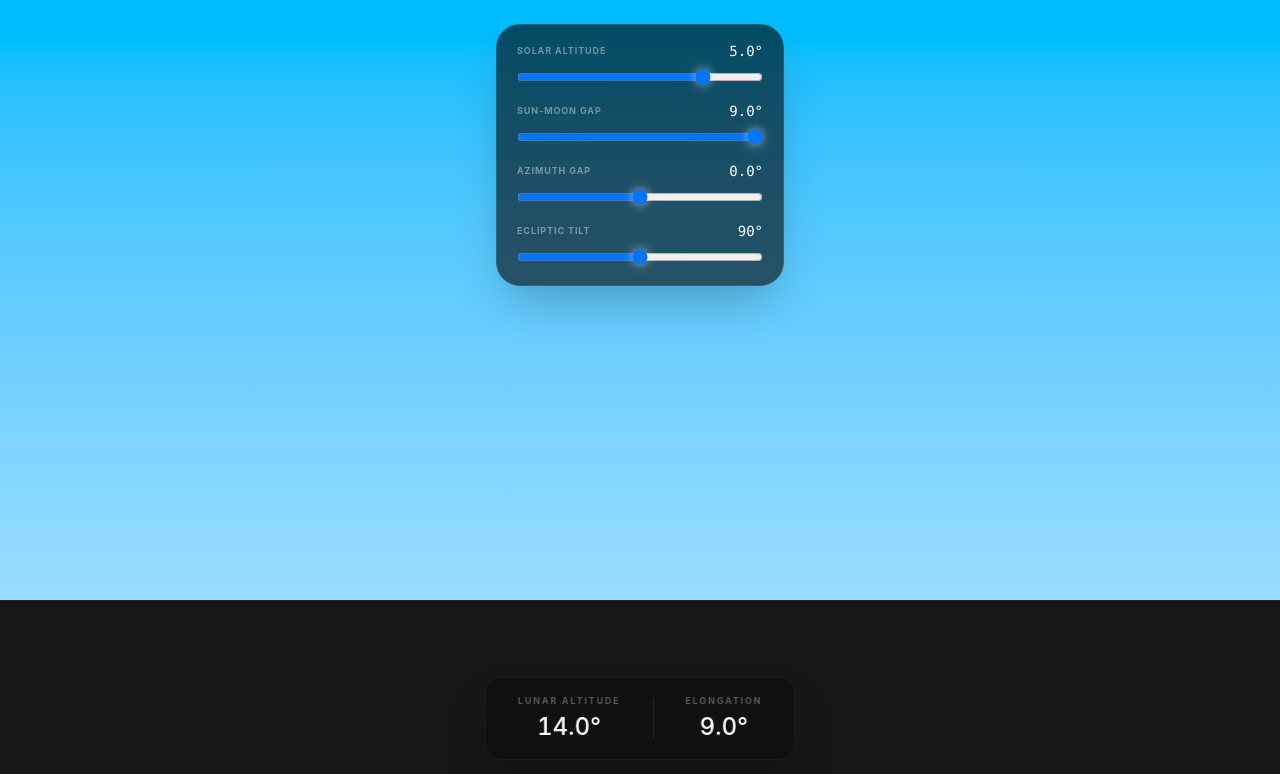
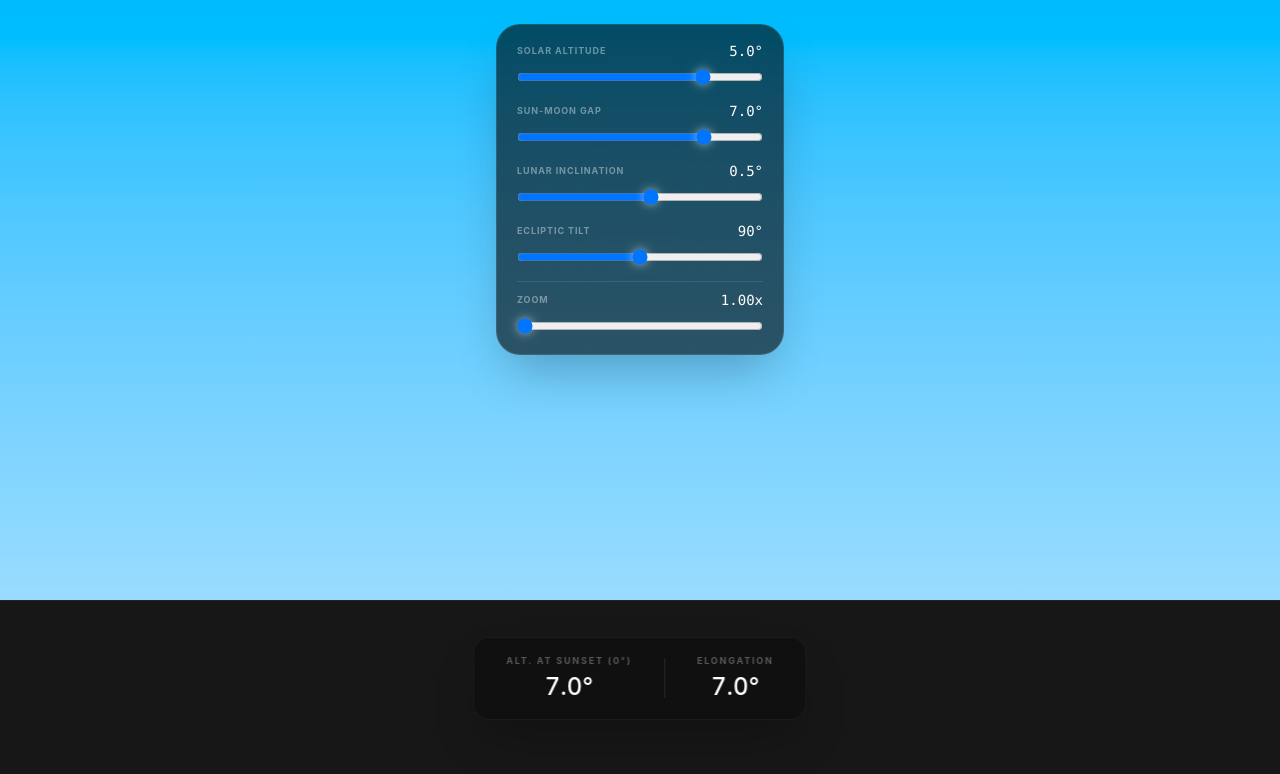
Before and after one commit to PijarAdiluhung/hilal-simulation, a Vue app: page / in a window 1280 px wide. Shown: the top 774 px of the page. Built offline with nearby package versions, Linux system fonts and the light colour scheme.

Commit message:
added tweaks

```diff
--- a/src/views/SimView.vue
+++ b/src/views/SimView.vue
@@ -2,52 +2,44 @@
 import { ref, computed } from 'vue'
 
 // --- CONFIGURATION ---
+const zoom = ref(1) // 1 = Default, 4 = Zoomed out
+
 const CONFIG = {
   HORIZON_Y: 72, // Percent from top
-  VISUAL_SCALE: 20, // 1 degree = 20 units (vh/%)
-  SUN_SIZE: 50, // px
-  MOON_SCALE: 0.8,
+  MOON_RATIO: 1.0,
 }
 
 const solarProgress = ref(5)
-const SUNMOON_GAP = ref(9)
-const AZIMUTH_GAP = ref(0)
+const SUNMOON_GAP = ref(7)
+const LUNAR_INCLINATION = ref(0.5)
 const celestialTilt = ref(90)
+
+const visualScale = computed(() => 20 / zoom.value) // 1 degree = 20 units (vh/%)
+const sunSize = computed(() => 50 / zoom.value) // px
+const moonSize = computed(() => sunSize.value * CONFIG.MOON_RATIO)
 
 // Helper to convert degrees to radians
 const toRad = (deg) => deg * (Math.PI / 180)
 
-const moonRotation = computed(() => {
-  // 1. Get the geometric angle between Sun and Moon based on your gaps
-  const angleRad = Math.atan2(SUNMOON_GAP.value, AZIMUTH_GAP.value)
-  const angleDeg = angleRad * (180 / Math.PI)
-
-  // 2. Adjust for the celestial tilt.
-  // We subtract 90 because when tilt is 90 (vertical),
-  // the moon's "down" is the sun.
-  const tiltAdjustment = celestialTilt.value - 90
-
-  return angleDeg + tiltAdjustment
-})
-
 // --- NEW POSITIONING LOGIC ---
-const getPosition = (altitude, azimuthOffset = 0) => {
-  // 1. Center of rotation (The point on the horizon)
+const getPosition = (altitude, inclinationOffset = 0) => {
   const centerX = 50 // %
   const centerY = CONFIG.HORIZON_Y // %
 
-  // 2. Adjust angle so 90° is vertical
-  // In screen space, 0° is usually horizontal right.
-  // We want 90° to be "straight up".
-  const angleRad = toRad(celestialTilt.value - 90)
+  // 1. Convert our tilt to Radians
+  // We subtract 90 because we want 90° to be vertical (up/down)
+  const tiltRad = toRad(celestialTilt.value - 90)
 
-  // 3. Calculate raw offsets based on your scale
-  const rawX = azimuthOffset * CONFIG.VISUAL_SCALE // vh units
-  const rawY = -altitude * CONFIG.VISUAL_SCALE // % units (negative because up is smaller Y)
+  // 2. The "Local" coordinates (relative to the sun's path)
+  // localX is the sideways distance (inclination)
+  // localY is the altitude distance
+  const localX = inclinationOffset * visualScale.value
+  const localY = -altitude * visualScale.value
 
-  // 4. Apply Rotation Matrix
-  const rotatedX = rawX * Math.cos(angleRad) - rawY * Math.sin(angleRad)
-  const rotatedY = rawX * Math.sin(angleRad) + rawY * Math.cos(angleRad)
+  // 3. Apply Rotation Matrix to the coordinates
+  // This swings the localX and localY based on the tilt
+  const rotatedX = localX * Math.cos(tiltRad) - localY * Math.sin(tiltRad)
+  const rotatedY = localX * Math.sin(tiltRad) + localY * Math.cos(tiltRad)
 
   return {
     left: `calc(${centerX}% + ${rotatedX}vh)`,
@@ -55,13 +47,63 @@ const getPosition = (altitude, azimuthOffset = 0) => {
   }
 }
 
-const sunPos = computed(() => getPosition(solarProgress.value, 0))
-const moonPos = computed(() => getPosition(lunarAltitude.value, AZIMUTH_GAP.value))
+// IMPORTANT: We must calculate the Moon relative to the Sun's progress
+const moonPos = computed(() => {
+  // Use the solarProgress as the base, and add the gap
+  // This ensures they stay locked to the same tilted "track"
+  return getPosition(solarProgress.value + SUNMOON_GAP.value, LUNAR_INCLINATION.value)
+})
+
+const sunPos = computed(() => {
+  // Sun has 0 inclination offset relative to its own path
+  return getPosition(solarProgress.value, 0)
+})
+
+const moonRotation = computed(() => {
+  // 1. Get the screen positions as raw numbers
+  // We need to strip the 'vh', '%' and 'calc' to get clean coordinates
+  // A simpler way is to re-run the logic or use the raw rotated values:
+
+  const tiltRad = toRad(celestialTilt.value - 90)
+
+  // Sun local position
+  const sX = 0
+  const sY = -solarProgress.value * visualScale.value
+  const sunRotX = sX * Math.cos(tiltRad) - sY * Math.sin(tiltRad)
+  const sunRotY = sX * Math.sin(tiltRad) + sY * Math.cos(tiltRad)
+
+  // Moon local position
+  const mX = LUNAR_INCLINATION.value * visualScale.value
+  const mY = -(solarProgress.value + SUNMOON_GAP.value) * visualScale.value
+  const moonRotX = mX * Math.cos(tiltRad) - mY * Math.sin(tiltRad)
+  const moonRotY = mX * Math.sin(tiltRad) + mY * Math.cos(tiltRad)
+
+  // 2. Calculate the delta between them
+  const deltaX = sunRotX - moonRotX
+  const deltaY = sunRotY - moonRotY
+
+  // 3. Calculate the angle (atan2 is perfect for this)
+  // We add 90 because the moon's default "0" rotation
+  // (the crescent belly) is pointing right.
+  const angleRad = Math.atan2(deltaY, deltaX)
+  const angleDeg = angleRad * (180 / Math.PI)
+
+  return angleDeg
+})
 
 const lunarAltitude = computed(() => solarProgress.value + SUNMOON_GAP.value)
 
+const altitudeAtSunset = computed(() => {
+  // When solarProgress is 0, the moon's position along the path is just the GAP.
+  // To get the vertical altitude relative to the horizon at that moment:
+  const tiltRad = toRad(celestialTilt.value)
+
+  // vertical_component = path_distance * sin(tilt)
+  return SUNMOON_GAP.value * Math.sin(tiltRad)
+})
+
 const elongation = computed(() => {
-  return Math.sqrt(Math.pow(SUNMOON_GAP.value, 2) + Math.pow(AZIMUTH_GAP.value, 2))
+  return Math.sqrt(Math.pow(SUNMOON_GAP.value, 2) + Math.pow(LUNAR_INCLINATION.value, 2))
 })
 
 // --- SKY STATES ---
@@ -132,23 +174,25 @@ const syafaqOpacity = computed(() => {
 })
 
 const moonOpacity = computed(() => {
-  // 1. Check if the sun is low enough (-3°) and elongation is sufficient (6.4°)
-  if (solarProgress.value > -3 || elongation.value < 6.4) {
+  // 1. Check if the sun is low enough (-3°) and elongation is sufficient (6.2°)
+  if (solarProgress.value > -3 || elongation.value < 6.2) {
     return 0
   }
 
   // 2. If conditions are met, calculate a fade-in effect
-  const darknessFactor = Math.abs(solarProgress.value + 3) * 0.04
+  const multiplier = 0.1 / zoom.value
+  const darknessFactor = Math.abs(solarProgress.value + 3) * multiplier
 
-  // We cap the opacity at 1 (or 0.9 for a softer look)
-  return Math.min(darknessFactor, 0.7)
+  // We cap the opacity at 0.9 for a softer look
+  return Math.min(darknessFactor, 0.9)
 })
 
 // Add this computed property to calculate "Sighting Difficulty"
 const moonFilter = computed(() => {
   // If moon is near horizon (e.g., altitude < 5°) and Syafaq is active
   const proximityToHorizon = Math.max(0, 5 - lunarAltitude.value)
-  const blurAmount = proximityToHorizon * syafaqOpacity.value * 1.4
+  const blurMultiplier = 1.6 / zoom.value
+  const blurAmount = proximityToHorizon * syafaqOpacity.value * blurMultiplier
   const contrastAmount = 100 - proximityToHorizon * syafaqOpacity.value * 10
 
   return `blur(${blurAmount}px) contrast(${contrastAmount}%)`
@@ -186,7 +230,12 @@ const groundBrightness = computed(() => {
       class="absolute inset-0 z-5 transition-opacity duration-700 pointer-events-none"
       :style="{
         opacity: syafaqOpacity,
-        background: `radial-gradient(circle at 50% ${CONFIG.HORIZON_Y}%, rgba(255, 160, 60, 0.6) 0%, rgba(255, 80, 0, 0.2) 40%, transparent 60%)`,
+        background: `radial-gradient(
+      circle at 50% ${CONFIG.HORIZON_Y}%,
+      rgba(255, 160, 60, 0.6) 0%,
+      rgba(255, 80, 0, 0.2) ${40 / zoom}%,
+      transparent ${60 / zoom}%
+    )`,
       }"
     ></div>
 
@@ -198,11 +247,12 @@ const groundBrightness = computed(() => {
         :style="{
           left: sunPos.left,
           top: sunPos.top,
-          width: CONFIG.SUN_SIZE + 'px',
-          height: CONFIG.SUN_SIZE + 'px',
+          width: sunSize + 'px',
+          height: sunSize + 'px',
         }"
       ></div>
 
+      <!-- Moon -->
       <!-- Moon -->
       <div
         class="absolute left-1/2 transition-all duration-300"
@@ -211,16 +261,16 @@ const groundBrightness = computed(() => {
           top: moonPos.top,
           opacity: moonOpacity,
           filter: moonFilter,
-          transform: `translateX(calc(-50% + ${AZIMUTH_GAP * -CONFIG.VISUAL_SCALE}vh))
-                scale(${CONFIG.MOON_SCALE})
-                rotate(${moonRotation}deg)`,
+          transform: `translate(-50%, -50%) rotate(${moonRotation}deg)`, // Removed scale
+          width: moonSize + 'px',
+          height: moonSize + 'px',
         }"
       >
-        <div class="relative w-20 h-20">
-          <div
-            class="absolute inset-0 bg-white/90 rounded-full"
-            style="clip-path: path('M 40,0 A 40,40 0 1,1 40,80 A 32,37 0 1,0 40,0 Z')"
-          ></div>
+        <div class="relative w-full h-full">
+          <!-- Changed from fixed w-20 h-20 -->
+          <svg viewBox="0 0 80 80" class="fill-white/90 w-full h-full">
+            <path d="M 40,0 A 40,40 0 1,1 40,80 A 32,37 0 1,0 40,0 Z" />
+          </svg>
         </div>
       </div>
     </div>
@@ -271,16 +321,16 @@ const groundBrightness = computed(() => {
         />
       </div>
 
-      <!-- Slider 3: Azimuth -->
+      <!-- Slider 3: Inclination -->
       <div class="flex flex-col gap-2">
         <div class="flex justify-between items-center">
           <span class="text-[9px] text-white/40 font-bold tracking-widest uppercase"
-            >Azimuth Gap</span
+            >Lunar Inclination</span
           >
-          <span class="text-white font-mono text-sm">{{ AZIMUTH_GAP.toFixed(1) }}°</span>
+          <span class="text-white font-mono text-sm">{{ LUNAR_INCLINATION.toFixed(1) }}°</span>
         </div>
         <input
-          v-model.number="AZIMUTH_GAP"
+          v-model.number="LUNAR_INCLINATION"
           type="range"
           min="-5.2"
           max="5.2"
@@ -306,21 +356,38 @@ const groundBrightness = computed(() => {
           class="custom-slider"
         />
       </div>
+
+      <!-- Slider 5: Zoom -->
+      <div class="flex flex-col gap-2 pt-2 border-t border-white/10">
+        <div class="flex justify-between items-center">
+          <span class="text-[9px] text-white/40 font-bold tracking-widest uppercase">Zoom</span>
+          <span class="text-white font-mono text-sm">{{ (1/zoom).toFixed(2) }}x</span>
+        </div>
+        <input
+          v-model.number="zoom"
+          type="range"
+          min="1"
+          max="4"
+          step="0.1"
+          class="custom-slider"
+        />
+      </div>
     </div>
 
     <!-- Bottom Stats -->
     <div
-      class="absolute bottom-10 left-1/2 -translate-x-1/2 z-20 flex gap-8 px-8 py-4 bg-black/30 backdrop-blur-md rounded-2xl border border-white/5 shadow-2xl"
+      class="absolute bottom-20 left-1/2 -translate-x-1/2 z-20 flex gap-8 px-8 py-4 bg-black/30 backdrop-blur-md rounded-2xl border border-white/5 shadow-2xl"
     >
       <div class="flex flex-col items-center">
         <span
           class="text-[9px] text-white/30 font-bold tracking-[0.2em] uppercase mb-1 whitespace-nowrap"
-          >Lunar Altitude</span
         >
+          Alt. at Sunset (0°)
+        </span>
         <div class="flex items-baseline gap-1">
-          <span class="text-white font-medium text-2xl tabular-nums"
-            >{{ lunarAltitude.toFixed(1) }}°</span
-          >
+          <span class="text-white font-medium text-2xl tabular-nums">
+            {{ altitudeAtSunset.toFixed(1) }}°
+          </span>
         </div>
       </div>
 
```
